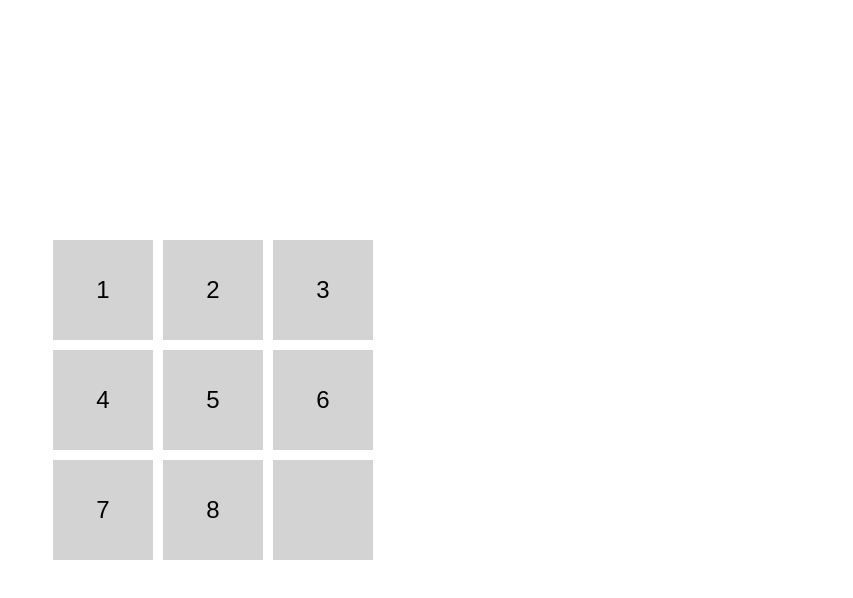
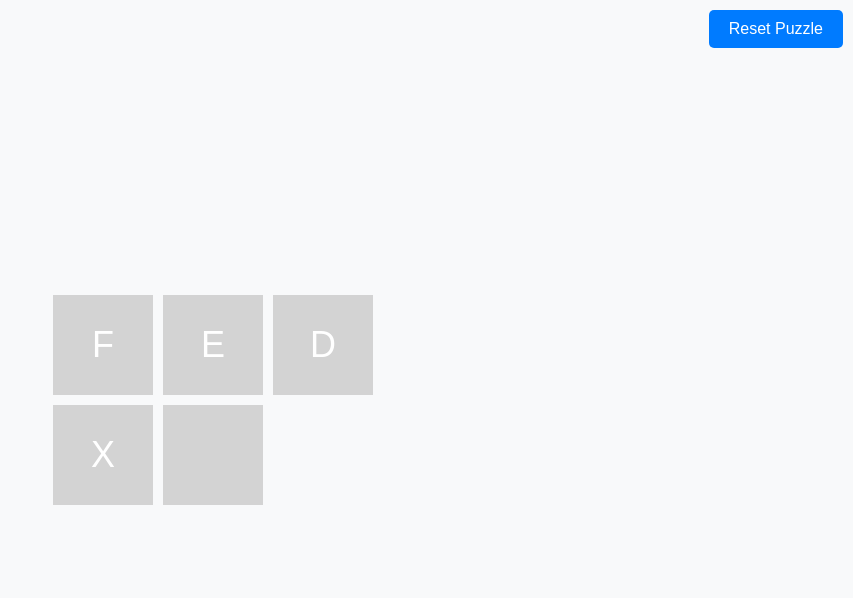
Before and after one commit to Pegah-Asadi/Pegah-Asadi.github.io, a plain HTML site: page fedex/index.html in a window 1280 px wide. Shown: the whole page, without its empty margins (427-1280 px from the left). Drawn offline with Linux system fonts and the light colour scheme.

Commit message:
Update index.html

```diff
--- a/fedex/index.html
+++ b/fedex/index.html
@@ -12,6 +12,7 @@
             align-items: center;
             height: 100vh;
             margin: 0;
+            background-color: #f8f9fa;
         }
         .puzzle {
             display: grid;
@@ -21,35 +22,51 @@
         .puzzle div {
             width: 100px;
             height: 100px;
-            background-color: #fedex;
+            background-color: #007bff;
             display: flex;
             justify-content: center;
             align-items: center;
-            font-size: 24px;
+            font-size: 36px;
+            color: white;
             cursor: pointer;
             background-color: lightgray;
         }
         .empty {
             background-color: white;
         }
+        .button-container {
+            position: absolute;
+            top: 10px;
+            right: 10px;
+        }
+        button {
+            padding: 10px 20px;
+            font-size: 16px;
+            cursor: pointer;
+            background-color: #007bff;
+            color: white;
+            border: none;
+            border-radius: 5px;
+        }
     </style>
 </head>
 <body>
     <div class="puzzle" id="puzzle">
-        <div>1</div>
-        <div>2</div>
-        <div>3</div>
-        <div>4</div>
-        <div>5</div>
-        <div>6</div>
-        <div>7</div>
-        <div>8</div>
+        <div>F</div>
+        <div>E</div>
+        <div>D</div>
+        <div>X</div>
         <div class="empty"></div>
+    </div>
+
+    <div class="button-container">
+        <button id="resetButton">Reset Puzzle</button>
     </div>
 
     <script>
         const puzzle = document.getElementById('puzzle');
         const pieces = Array.from(puzzle.children);
+        const correctOrder = ['F', 'E', 'D', 'E', 'X', '']; // Correct order for "FedEx"
 
         pieces.forEach(piece => {
             piece.addEventListener('click', () => {
@@ -63,7 +80,20 @@
                 if (distance === 1 || distance === 3) {
                     puzzle.insertBefore(piece, emptyPiece);
                 }
+
+                checkWin();
             });
+        });
+
+        function checkWin() {
+            const currentOrder = Array.from(puzzle.children).map(piece => piece.textContent);
+            if (JSON.stringify(currentOrder) === JSON.stringify(correctOrder)) {
+                alert('Congratulations! You solved the puzzle.');
+            }
+        }
+
+        document.getElementById('resetButton').addEventListener('click', () => {
+            location.reload();
         });
     </script>
 </body>
```
